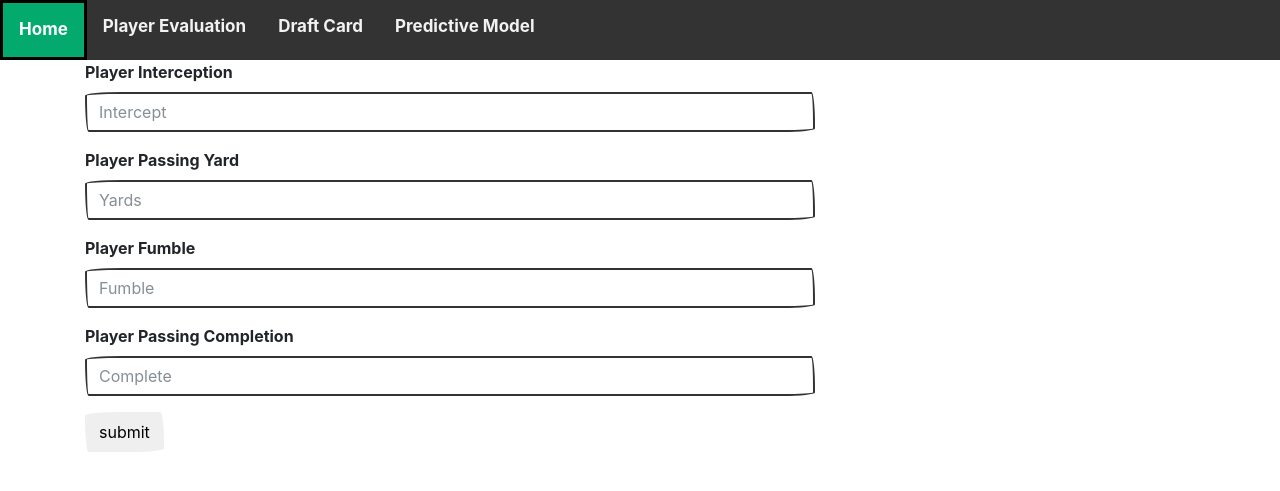
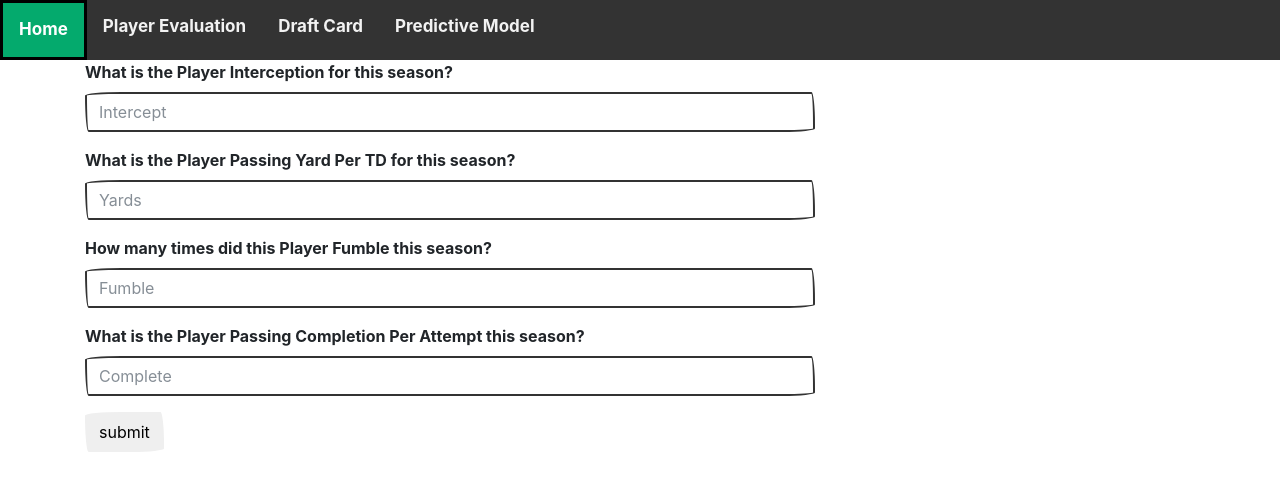
Before and after one commit to sgkuzmin/Pet_Pals, a Flask app: page /predmodel in a window 1280 px wide. Shown: the top 491 px of the page. Run offline with Flask 2, Linux system fonts and the light colour scheme; data comes from the database, SQL or seed files in the repository; some libraries are stand-ins or nearby versions; some web fonts are replaced.

Commit message:
Push heroku

```diff
--- a/templates/predmodel.html
+++ b/templates/predmodel.html
@@ -24,19 +24,19 @@
             <div class="col-md-offset-2 col-md-8">
                 <form method="POST" action="/predmodel" role="form", name="playerform">
                     <div class="form-group">
-                        <label for="inputIntercept">Player Interception</label>
+                        <label for="inputIntercept">What is the Player Interception for this season?</label>
                         <input type="text" class="form-control" id="inputIntercept" name="PlayerIntercept" placeholder="Intercept">
                     </div>
                     <div class="form-group">
-                        <label for="inputYard">Player Passing Yard</label>
+                        <label for="inputYard">What is the Player Passing Yard Per TD for this season?</label>
                         <input type="text" class="form-control" id="inputYard" name="PlayerPassingYards" placeholder="Yards">
                     </div>
                     <div class="form-group">
-                        <label for="inputFumble">Player Fumble</label>
+                        <label for="inputFumble">How many times did this Player Fumble this season?</label>
                         <input type="text" class="form-control" id="inputFumble" name="PlayerFumble" placeholder="Fumble">
                     </div>
                     <div class="form-group">
-                        <label for="inputComplete">Player Passing Completion</label>
+                        <label for="inputComplete">What is the Player Passing Completion Per Attempt this season?</label>
                         <input type="text" class="form-control" id="inputComplete" name="PlayerPassingComplete" placeholder="Complete">
                     </div>
                     <input type="submit" value="submit" class="btn btn-default">
```
Also changed, not shown: 1 other file.
